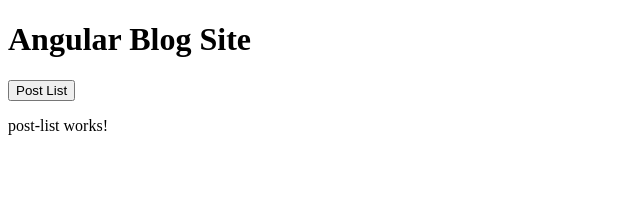
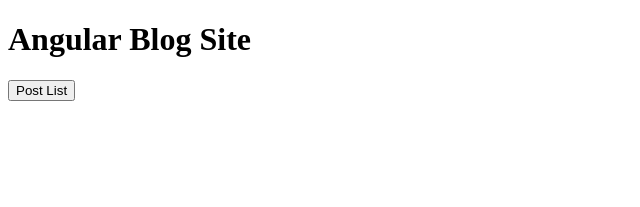
Before and after one commit to barbellfan/ang-routing, an Angular app: page / in a window 1280 px wide. Shown: the top 207 px of the page, without its empty margins (0-640 px from the left). Built offline with nearby package versions, Linux system fonts and the light colour scheme.

Commit message:
Add router outlet

```diff
--- a/src/app/app.component.html
+++ b/src/app/app.component.html
@@ -1,3 +1,4 @@
 <h1>Angular Blog Site</h1>
 <button>Post List</button>
-<app-post-list></app-post-list>
+
+<router-outlet></router-outlet>
```
